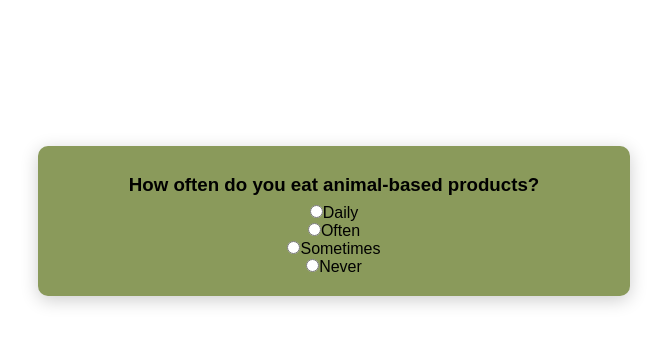
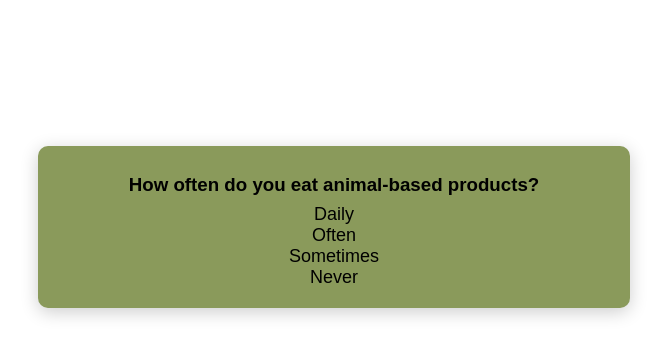
Before and after one commit to unix2002/webtech, a PHP site: page /quiztest.php in a window 1280 px wide. Shown: the part 315-672 px from the top of the page, without its empty margins (306-973 px from the left). Run offline with PHP 8.4, Linux system fonts and the light colour scheme.

Commit message:
quiztest

```diff
--- a/Website/quiztest.php
+++ b/Website/quiztest.php
@@ -35,94 +35,142 @@
                 <div class="Q1">
                     <h3>How often do you eat animal-based products?</h3>
                     <ul class="options1">
-                        <li><input type="radio" name="q1" value="1">Daily</label></li>
+                        <!-- <li><input type="radio" name="q1" value="1">Daily</label></li>
                         <li><input type="radio" name="q1" value="2">Often</li>
                         <li><input type="radio" name="q1" value="3">Sometimes</li>
-                        <li><input type="radio" name="q1" value="4">Never</li>
+                        <li><input type="radio" name="q1" value="4">Never</li> -->
+                        <button class="test_button" name="q1" value="1">Daily</button><br>
+                        <button class="test_button" name="q1" value="2">Often</button><br>
+                        <button class="test_button" name="q1" value="3">Sometimes</button><br>
+                        <button class="test_button" name="q1" value="4">Never</button>
                     </ul>
                 </div>
                 <div class="Q2">
                     <h3>How much money do you spend on takeaways and restaurants?</h3>
                     <ul class="options2">
-                        <li><input type="radio" name="q2" value="1">€0</li>
+                        <!-- <li><input type="radio" name="q2" value="1">€0</li>
                         <li><input type="radio" name="q2" value="2">€1 - €20</li>
                         <li><input type="radio" name="q2" value="3">€20 - €50</li>
-                        <li><input type="radio" name="q2" value="4">€50 or higher</li>
+                        <li><input type="radio" name="q2" value="4">€50 or higher</li> -->
+                        <button class="test_button" name="q2" value="1">€0</button><br>
+                        <button class="test_button" name="q2" value="2">€1 - €20</button><br>
+                        <button class="test_button" name="q2" value="3">€20 - €50</button><br>
+                        <button class="test_button" name="q2" value="4">€50 or more</button>
                     </ul>
                 </div>
                 <div class="Q3">
                     <h3>What is your fuel usage per week?</h3>
                     <ul class="options3">
-                        <li><input type="radio" name="q3" value="1">1 litre - 10 litres</li>
+                        <!-- <li><input type="radio" name="q3" value="1">1 litre - 10 litres</li>
                         <li><input type="radio" name="q3" value="2">10 litres - 20 litres</li>
                         <li><input type="radio" name="q3" value="3">20 litres - 30 litres</li>
                         <li><input type="radio" name="q3" value="4">30 litres - 40 litres</li>
                         <li><input type="radio" name="q3" value="5">40 litres - 50 litres</li>
                         <li><input type="radio" name="q3" value="6">50 litres or higher</li>
                         <li><input type="radio" name="q3" value="7">I don't have a car</li>
-                        <li><input type="radio" name="q3" value="8">I only travel by public transport</li>
+                        <li><input type="radio" name="q3" value="8">I only travel by public transport</li> -->
+                        <button class="test_button" onclick="add_to_sum(10)" name="q3" value="1">1 - 10 litre</button><br>
+                        <button class="test_button" onclick="add_to_sum(20)" name="q3" value="2">10 - 20 litre</button><br>
+                        <button class="test_button" onclick="add_to_sum(30)" name="q3" value="3">20 - 30 litre</button><br>
+                        <button class="test_button" onclick="add_to_sum(30)" name="q3" value="4">30 - 40 litre</button><br>
+                        <button class="test_button" onclick="add_to_sum(40)" name="q3" value="5">40 - 50 litre</button><br>
+                        <button class="test_button" onclick="add_to_sum(50)" name="q3" value="6">50+ litre</button><br>
+                        <button class="test_button" name="q3" value="7">I don't have a car</button><br>
+                        <button class="test_button" name="q3" value="8">I only travel by public transport</button><br>
                     </ul>
                 </div>
                 <div class="Q4">
                     <h3>How often do you go on holiday a year?</h3>
                     <ul class="options4">
-                        <li><input type="radio" name="q4" value="1">0</li>
+                        <!-- <li><input type="radio" name="q4" value="1">0</li>
                         <li><input type="radio" name="q4" value="2">1 - 2</li>
                         <li><input type="radio" name="q4" value="3">3 - 4</li>
-                        <li><input type="radio" name="q4" value="4">5 or higher</li>
+                        <li><input type="radio" name="q4" value="4">5 or higher</li> -->
+                        <button class="test_button" name="q4" value="1">0</button><br>
+                        <button class="test_button" name="q4" value="2">1 - 2</button><br>
+                        <button class="test_button" name="q4" value="3">3 - 4</button><br>
+                        <button class="test_button" name="q4" value="4">5 or higher</button><br>
                     </ul>
                 </div>
                 <div class="Q5">
                     <h3>What kind of house do you live in?</h3>
                     <ul class="options5">
-                        <li><input type="radio" name="q5" value="1">Detached</li>
+                        <!-- <li><input type="radio" name="q5" value="1">Detached</li>
                         <li><input type="radio" name="q5" value="2">Semi-detached</li>
                         <li><input type="radio" name="q5" value="3">Flat</li>
                         <li><input type="radio" name="q5" value="4">Houseboat</li>
-                        <li><input type="radio" name="q5" value="5">Villa</li>
+                        <li><input type="radio" name="q5" value="5">Villa</li> -->
+                        <button class="test_button" name="q5" value="1">Detached</button><br>
+                        <button class="test_button" name="q5" value="2">Semi-detached</button><br>
+                        <button class="test_button" name="q5" value="3">Flat</button><br>
+                        <button class="test_button" name="q5" value="4">Houseboat</button><br>
+                        <button class="test_button" name="q5" value="5">Villa</button><br>
                     </ul>
                 </div>
                 <div class="Q6">
                     <h3>What is the energy label of your house?</h3>
                     <ul class="options6">
-                        <li><input type="radio" name="q6" value="1">A+, A++, A+++, A++++</li>
+                        <!-- <li><input type="radio" name="q6" value="1">A+, A++, A+++, A++++</li>
                         <li><input type="radio" name="q6" value="2">A</li>
                         <li><input type="radio" name="q6" value="3">B, C</li>
                         <li><input type="radio" name="q6" value="4">D, E</li>
                         <li><input type="radio" name="q6" value="5">F, G</li>
-                        <li><input type="radio" name="q6" value="6">I don't know</li>
+                        <li><input type="radio" name="q6" value="6">I don't know</li> -->
+                        <button class="test_button" name="q6" value="1">A+ or higher</button><br>
+                        <button class="test_button" name="q6" value="2">A</button><br>
+                        <button class="test_button" name="q6" value="3">B or C</button><br>
+                        <button class="test_button" name="q6" value="4">D or E</button><br>
+                        <button class="test_button" name="q6" value="5">F or G</button><br>
+                        <button class="test_button" name="q6" value="6">I don't know</button><br>
                     </ul>
                 </div>
                 <div class="Q7">
                     <h3>What is your gas usage per year?</h3>
                     <ul class="options7">
-                        <li><input type="radio" name="q7" value="1">up to 900 m3</li>
+                        <!-- <li><input type="radio" name="q7" value="1">up to 900 m3</li>
                         <li><input type="radio" name="q7" value="2">900 m3 - 1500 m3</li>
                         <li><input type="radio" name="q7" value="3">1500 m3 - 2000 m3</li>
                         <li><input type="radio" name="q7" value="4">More than 2000 m3</li>
-                        <li><input type="radio" name="q7" value="5">I don't know</li>
+                        <li><input type="radio" name="q7" value="5">I don't know</li> -->
+                        <button class="test_button" name="q7" value="1" onclick="add_to_sum(900 * 1.78)">Up to 900m3</button><br>
+                        <button class="test_button" name="q7" value="2" onclick="add_to_sum(1500 * 1.78)">900 m3 - 1500 m3</button><br>
+                        <button class="test_button" name="q7" value="3" onclick="add_to_sum(2000 * 1.78)">1500 m3 - 2000 m3</button><br>
+                        <button class="test_button" name="q7" value="4" onclick="add_to_sum(2500 * 1.78)">More than 2000 m3</button><br>
+                        <button class="test_button" name="q7" value="5" onclick="add_to_sum(1750 * 1.78)">I don't know</button><br>
                     </ul>
                 </div>
                 <div class="Q8">
                     <h3>What is your electricity usage per year?</h3>
                     <ul class="options8">
-                        <li><input type="radio" name="q8" value="1">Up to 2000 kWh</li>
+                        <!-- <li><input type="radio" name="q8" value="1">Up to 2000 kWh</li>
                         <li><input type="radio" name="q8" value="2">2000 kWh - 2500 kWh</li>
                         <li><input type="radio" name="q8" value="3">2500 kWh - 3000 kWh</li>
                         <li><input type="radio" name="q8" value="4">3000 kWh - 3500 kWh</li>
                         <li><input type="radio" name="q8" value="5">3500 kWh - 4000 kWh</li>
                         <li><input type="radio" name="q8" value="6">4000 kWh or more</li>
-                        <li><input type="radio" name="q8" value="7">I don't know</li>
+                        <li><input type="radio" name="q8" value="7">I don't know</li> -->
+                        <button class="test_button" name="q8" value="1" onclick="add_to_sum(2000 * 0,37)">Up to 2000 kWh</button><br>
+                        <button class="test_button" name="q8" value="2" onclick="add_to_sum(2500 * 0,37)">2000 - 2500 kWh</button><br>
+                        <button class="test_button" name="q8" value="3" onclick="add_to_sum(3000 * 0,37)">2500 - 3000 kWh</button><br>
+                        <button class="test_button" name="q8" value="4" onclick="add_to_sum(3500 * 0,37)">3000 - 3500 kWh</button><br>
+                        <button class="test_button" name="q8" value="5" onclick="add_to_sum(4000 * 0,37)">3500 - 4000 kWh</button><br>
+                        <button class="test_button" name="q8" value="6" onclick="add_to_sum(4500 * 0,37)">4000 kWh or more</button><br>
+                        <button class="test_button" name="q8" value="7" onclick="add_to_sum(3500 * 0,37)">I don't know</button><br>
                     </ul>
                 </div>
                 <div class="Q9">
                     <h3>Do you seperate your trash?</h3>
                     <ul class="options9">
-                        <li><input type="radio" name="q9" value="1">Almost everything</li>
+                        <!-- <li><input type="radio" name="q9" value="1">Almost everything</li>
                         <li><input type="radio" name="q9" value="2">Only organic waste</li>
                         <li><input type="radio" name="q9" value="3">Only paper and plastic</li>
                         <li><input type="radio" name="q9" value="4">Only glass</li>
-                        <li><input type="radio" name="q9" value="5">I don't sort my trash</li>
+                        <li><input type="radio" name="q9" value="5">I don't sort my trash</li> -->
+                        <button class="test_button" name="q9" value="1">Almost everything</button><br>
+                        <button class="test_button" name="q9" value="2">Only organic waste</button><br>
+                        <button class="test_button" name="q9" value="3">Only paper and plastic</button><br>
+                        <button class="test_button" name="q9" value="4">Only glass</button><br>
+                        <button class="test_button" name="q9" value="5">I don't sort my trash</button><br>
                     </ul>
                 </div>
                 <div class="last">
--- a/Website/style.css
+++ b/Website/style.css
@@ -408,10 +408,9 @@
 
 .result_img_average{
     display: block;
-    /* position: fixed; */
     margin-left: auto;
     margin-right: auto;
-    margin-top: auto;
+    /* margin-top: auto; */
     width: 100px;
     height: auto;
 }
```
